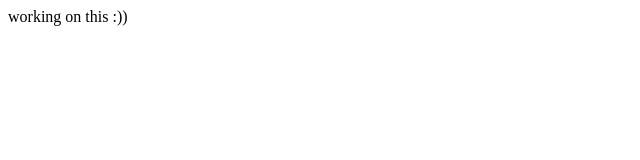
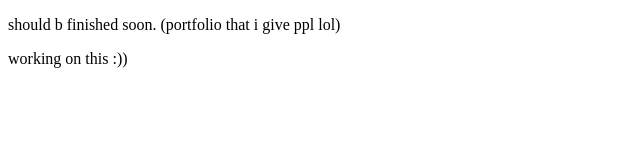
Before and after one commit to qqquota/web, a plain HTML site: page index.html in a window 1280 px wide. Shown: the whole page, without its empty margins (0-640 px from the left). Drawn offline with Linux system fonts and the light colour scheme.

Commit message:
Update index.html

```diff
--- a/index.html
+++ b/index.html
@@ -4,6 +4,8 @@
 <title>Quota Inc.</title>
 </head>
 
+<p>should b finished soon. (portfolio that i give ppl lol)</p>
+
   <body>working on this :))</body>
 
   <html>
```
